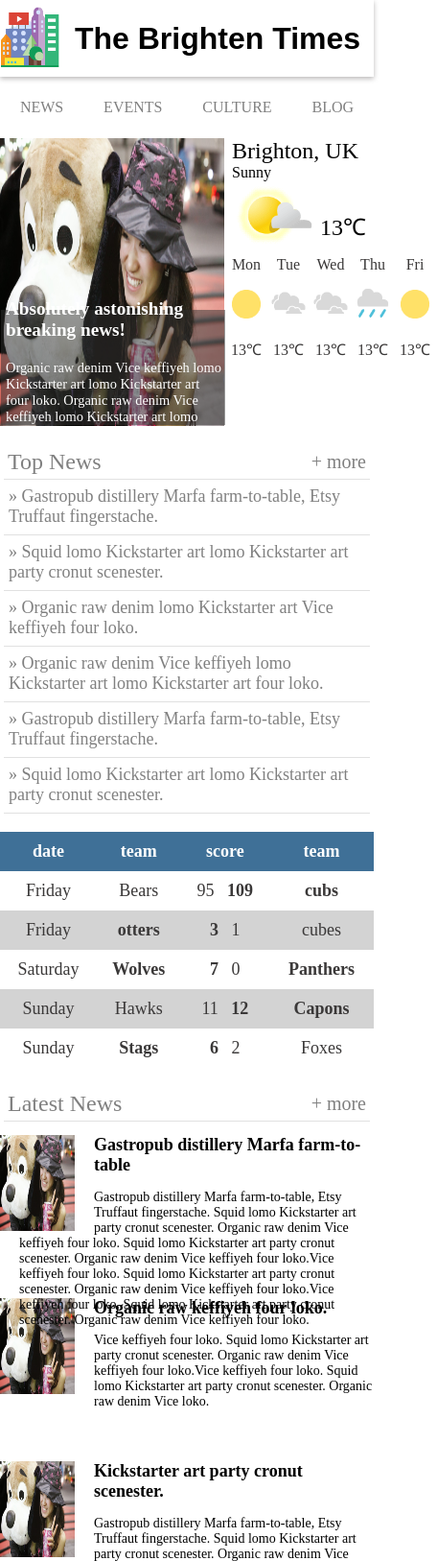
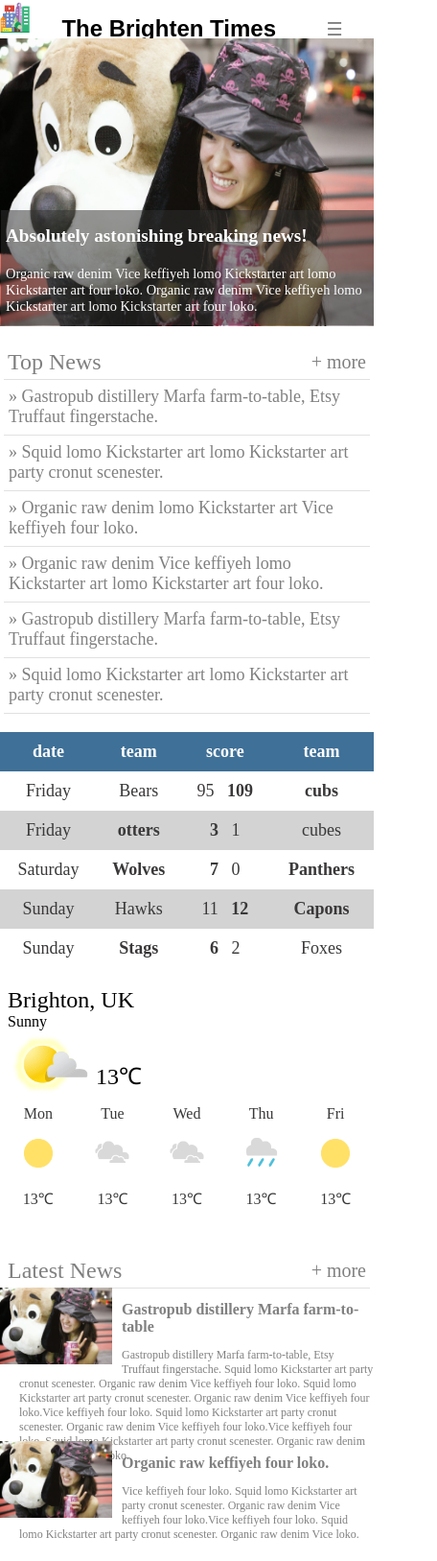
Before and after one commit to sudhanshu-kumar/responsive-news-website-sudhanshu, a plain HTML site: page index.html in a window 390 px wide. Shown: the top 1627 px of the page at 96% size, 456 px wide, since content can reach past the window. Drawn offline with Linux system fonts and the light colour scheme.

Commit message:
responsive done for mobile

```diff
--- a/index.html
+++ b/index.html
@@ -13,6 +13,9 @@
     <header class="header-box">
         <a href="index.html"><img src="images/city.png" alt="logo"></a>
         <h1>The Brighten Times</h1>
+        <div class="menu-bar">
+            <p>&#9776;</p>
+        </div>
     </header>
     <nav class="nav-list">
         <a href="#">NEWS</a>
@@ -142,7 +145,7 @@
                 Organic raw denim Vice keffiyeh four loko.
             </p>
         </div>
-        <div class="latest-news-content">
+        <div class="latest-news-content short-news">
             <img src="images/dog.jpg" alt="dog image">
             <h2>Organic raw keffiyeh four loko.</h2>
             <p>
@@ -154,7 +157,7 @@
             </p>
         </div>
 
-        <div class="latest-news-content">
+        <div class="latest-news-content short-news">
             <img src="images/dog.jpg" alt="dog image">
             <h2>Kickstarter art party cronut scenester.</h2>
             <p>
@@ -165,7 +168,7 @@
             </p>
         </div>
 
-        <div class="latest-news-content">
+        <div class="latest-news-content short-news">
             <img src="images/dog.jpg" alt="dog image">
             <h2>Squid lomo Kickstarter art party cronut</h2>
             <p>
--- a/style.css
+++ b/style.css
@@ -19,6 +19,10 @@ body{
 .header-box img{
     height: 8rem;
     width: 8rem;
+}
+
+.header-box p{
+    display: none;
 }
 
 .nav-list{
@@ -227,6 +231,10 @@ body{
         width: 4rem;
     }
 
+    .header-box p{
+        display: none;
+    }
+
     .nav-list{
         grid-area: 2/1/3/3;
     }
@@ -426,6 +434,74 @@ body{
         align-items: center;
         grid-area: 7/1/8/3;
     }
+}
 
+@media(max-width: 500px){
 
+    body{
+        margin: 0;
+        display: flex;
+        flex-direction: column;
+    }
+
+    .header-box{
+        height: 40px;
+        box-shadow: 0 2px 5px rgba(177, 175, 175, 0.884);
+        display: flex;
+        flex-flow: column wrap;
+        justify-content: space-around;
+        align-items: flex-start;
+    }
+
+    .header-box > h1{
+        font-size: 1.5em;
+        font-family: Arial, Helvetica, sans-serif;
+    }
+
+    .header-box img{
+        height: 2rem;
+        width: 2rem;
+    }
+
+    .header-box p{
+        display: block;
+    }
+
+    .nav-list{
+        display: none;
+    }
+
+    .latest-news-box{
+        display: flex;
+        flex-direction: column;
+    }
+
+    .latest-news-content{
+        margin-bottom: 20px;
+        height: 150px;
+        display: block;
+    }
+
+    .latest-news-content img{
+        width: 30%;
+        height: 80px;
+        margin-right: 10px;
+        margin-bottom: 0;
+        float: left;
+    }
+
+    .latest-news-content h2 {
+        color: gray;
+        font-size: 16px;
+    }
+
+    .latest-news-content > p {
+        font-size: 12px;
+        color: gray;
+    }
+
+    .short-news{
+        margin-top: -10px;
+        margin-bottom: -10px;
+    }
 }
```
